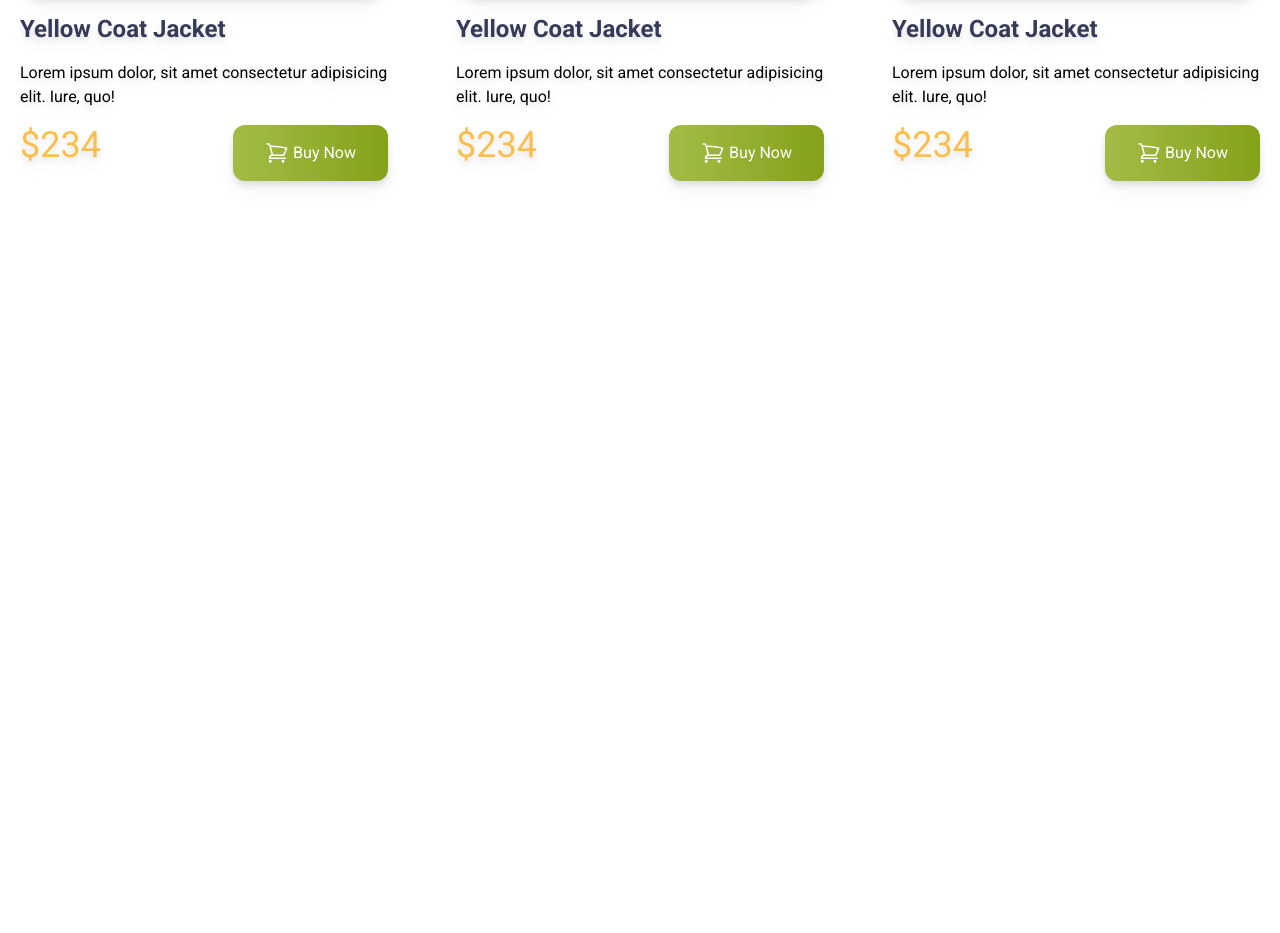
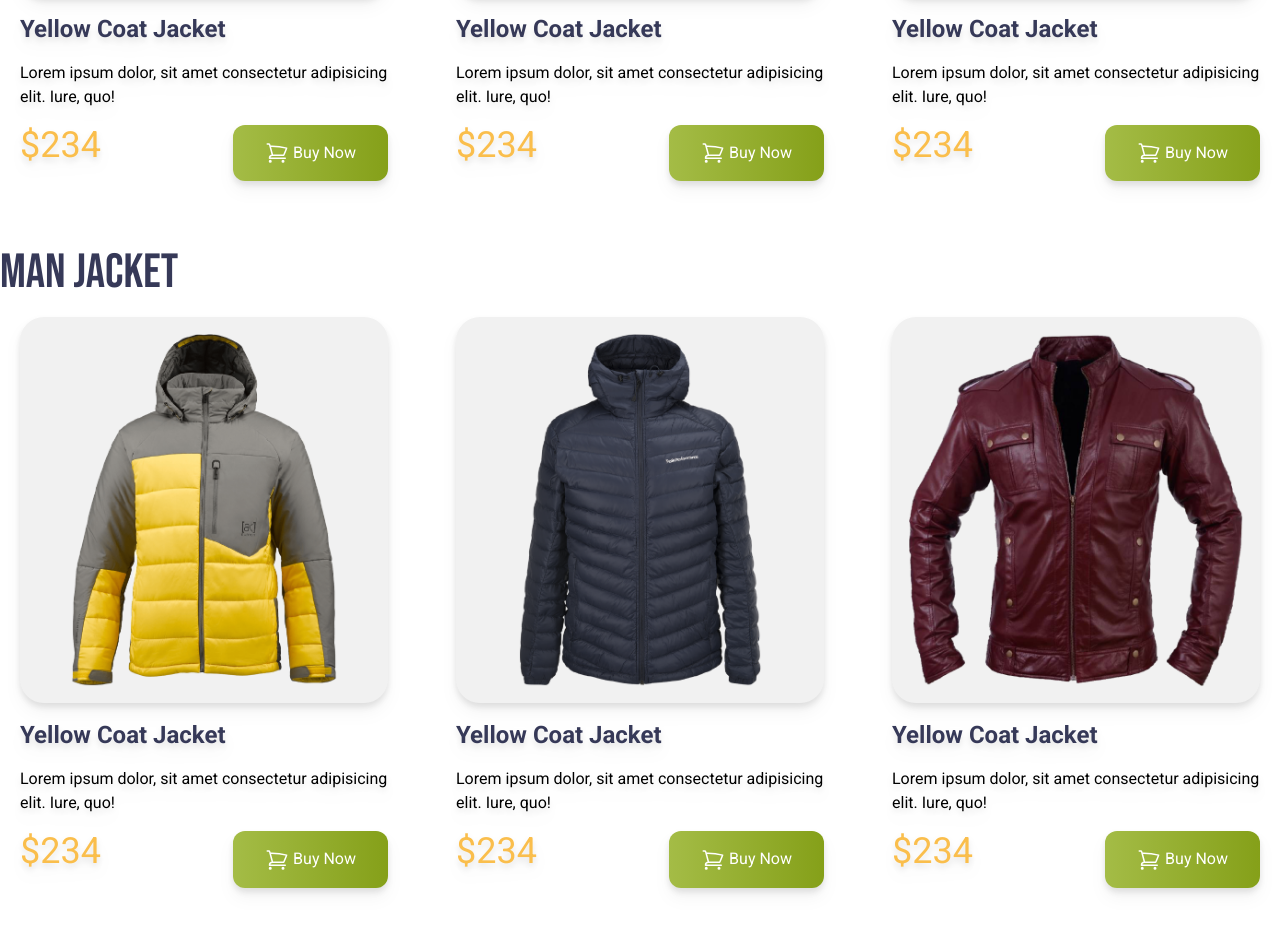
Before and after one commit to AyshaUrmi0/Fashion-House, a plain HTML site: page index.html in a window 1280 px wide. Shown: the part 948-1881 px from the top of the page. Before the commit the page ends 1197 px from the top, so only its background shows below. Drawn offline with nearby package versions, Linux system fonts and the light colour scheme.

Commit message:
men jacket section done

```diff
--- a/index.html
+++ b/index.html
@@ -90,6 +90,49 @@
             </div>
         </section>
     </main>
+    <main class="mx-auto max-w-7xl">
+        <section class="my-12">
+            <h3 class="font-bebas-neue text-5xl text-[#363958] uppercase">Man Jacket</h3>
+            <div class="grid grid-cols-1 md:grid-cols-2 lg:grid-cols-3 gap-7">
+                <div class="p-5 space-y-4 drop-shadow-lg rounded-3xl" >
+                    <img class=" p-4 bg-[#F1F1F1] rounded-3xl" src="./images/jacket-4.png" alt="">
+                    <h4 class="text-2xl font-bold text-[#363958] ">Yellow Coat Jacket </h4>
+                    <p>Lorem ipsum dolor, sit amet consectetur adipisicing elit. Iure, quo!</p>
+                    <div class="flex justify-between">
+                        <h2 class="text-[#FABE4C] text-4xl">$234</h2>
+                        <button class="px-8 py-4 text-white bg-green-400  bg-gradient-to-r from-[#A4BC46] to-[#85A019] rounded-xl">  <svg xmlns="http://www.w3.org/2000/svg" fill="none" viewBox="0 0 24 24" stroke-width="1.5" stroke="currentColor" class="inline font-medium text-white size-6">
+                            <path stroke-linecap="round" stroke-linejoin="round" d="M2.25 3h1.386c.51 0 .955.343 1.087.835l.383 1.437M7.5 14.25a3 3 0 0 0-3 3h15.75m-12.75-3h11.218c1.121-2.3 2.1-4.684 2.924-7.138a60.114 60.114 0 0 0-16.536-1.84M7.5 14.25 5.106 5.272M6 20.25a.75.75 0 1 1-1.5 0 .75.75 0 0 1 1.5 0Zm12.75 0a.75.75 0 1 1-1.5 0 .75.75 0 0 1 1.5 0Z" />
+                          </svg>
+                          Buy Now</button>
+                       </div>
+                </div>
+                <div class="p-5 space-y-4 drop-shadow-lg rounded-3xl" >
+                    <img class=" p-4 bg-[#F1F1F1] rounded-3xl" src="./images/jacket-6.png" alt="">
+                    <h4 class="text-2xl font-bold text-[#363958] ">Yellow Coat Jacket </h4>
+                    <p>Lorem ipsum dolor, sit amet consectetur adipisicing elit. Iure, quo!</p>
+                    <div class="flex justify-between">
+                        <h2 class="text-[#FABE4C] text-4xl">$234</h2>
+                        <button class="px-8 py-4 text-white bg-green-400  bg-gradient-to-r from-[#A4BC46] to-[#85A019] rounded-xl">  <svg xmlns="http://www.w3.org/2000/svg" fill="none" viewBox="0 0 24 24" stroke-width="1.5" stroke="currentColor" class="inline font-medium text-white size-6">
+                            <path stroke-linecap="round" stroke-linejoin="round" d="M2.25 3h1.386c.51 0 .955.343 1.087.835l.383 1.437M7.5 14.25a3 3 0 0 0-3 3h15.75m-12.75-3h11.218c1.121-2.3 2.1-4.684 2.924-7.138a60.114 60.114 0 0 0-16.536-1.84M7.5 14.25 5.106 5.272M6 20.25a.75.75 0 1 1-1.5 0 .75.75 0 0 1 1.5 0Zm12.75 0a.75.75 0 1 1-1.5 0 .75.75 0 0 1 1.5 0Z" />
+                          </svg>
+                          Buy Now</button>
+                       </div>
+                </div>
+                <div class="p-5 space-y-4 drop-shadow-lg rounded-3xl" >
+                    <img class=" p-4 bg-[#F1F1F1] rounded-3xl" src="./images/jacket-5.png" alt="">
+                    <h4 class="text-2xl font-bold text-[#363958] ">Yellow Coat Jacket </h4>
+                    <p>Lorem ipsum dolor, sit amet consectetur adipisicing elit. Iure, quo!</p>
+                    <div class="flex justify-between">
+                        <h2 class="text-[#FABE4C] text-4xl">$234</h2>
+                        <button class="px-8 py-4 text-white bg-green-400  bg-gradient-to-r from-[#A4BC46] to-[#85A019] rounded-xl">  <svg xmlns="http://www.w3.org/2000/svg" fill="none" viewBox="0 0 24 24" stroke-width="1.5" stroke="currentColor" class="inline font-medium text-white size-6">
+                            <path stroke-linecap="round" stroke-linejoin="round" d="M2.25 3h1.386c.51 0 .955.343 1.087.835l.383 1.437M7.5 14.25a3 3 0 0 0-3 3h15.75m-12.75-3h11.218c1.121-2.3 2.1-4.684 2.924-7.138a60.114 60.114 0 0 0-16.536-1.84M7.5 14.25 5.106 5.272M6 20.25a.75.75 0 1 1-1.5 0 .75.75 0 0 1 1.5 0Zm12.75 0a.75.75 0 1 1-1.5 0 .75.75 0 0 1 1.5 0Z" />
+                          </svg>
+                          Buy Now</button>
+                       </div>
+                </div>
+            </div>
+        </section>
+    </main>
     <footer></footer>
 
 </body>
```
